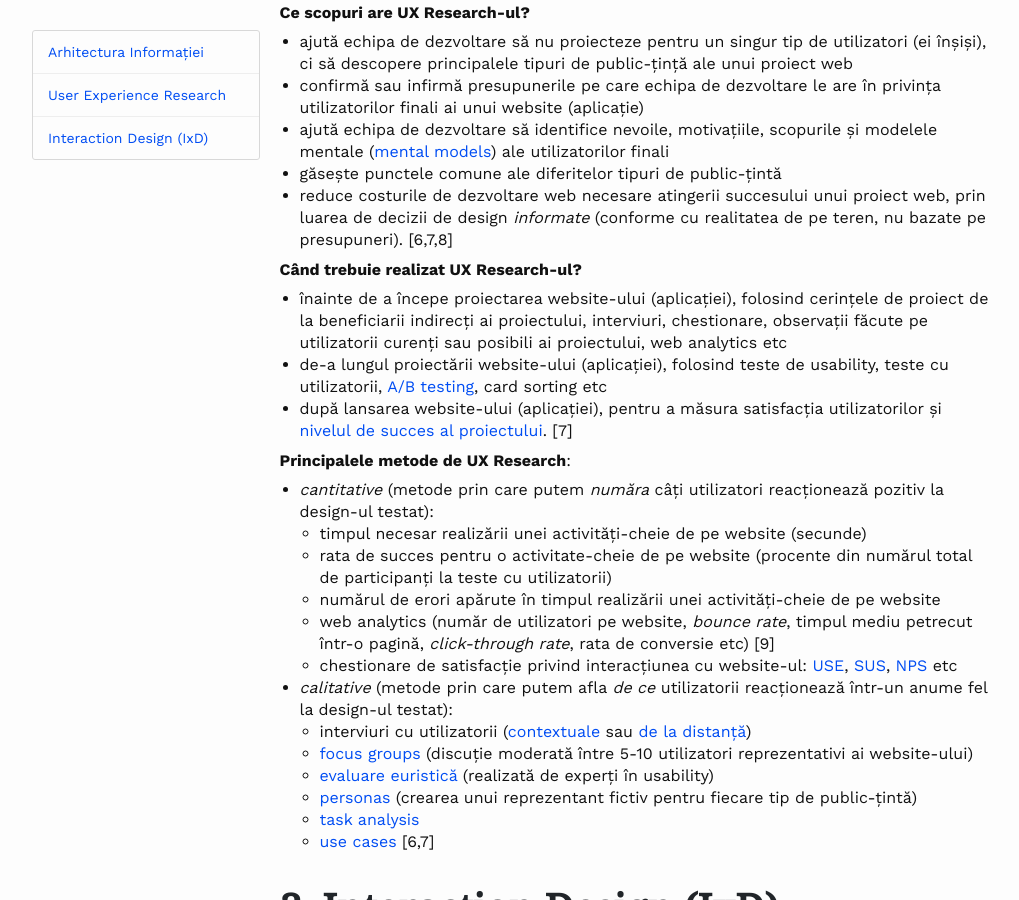
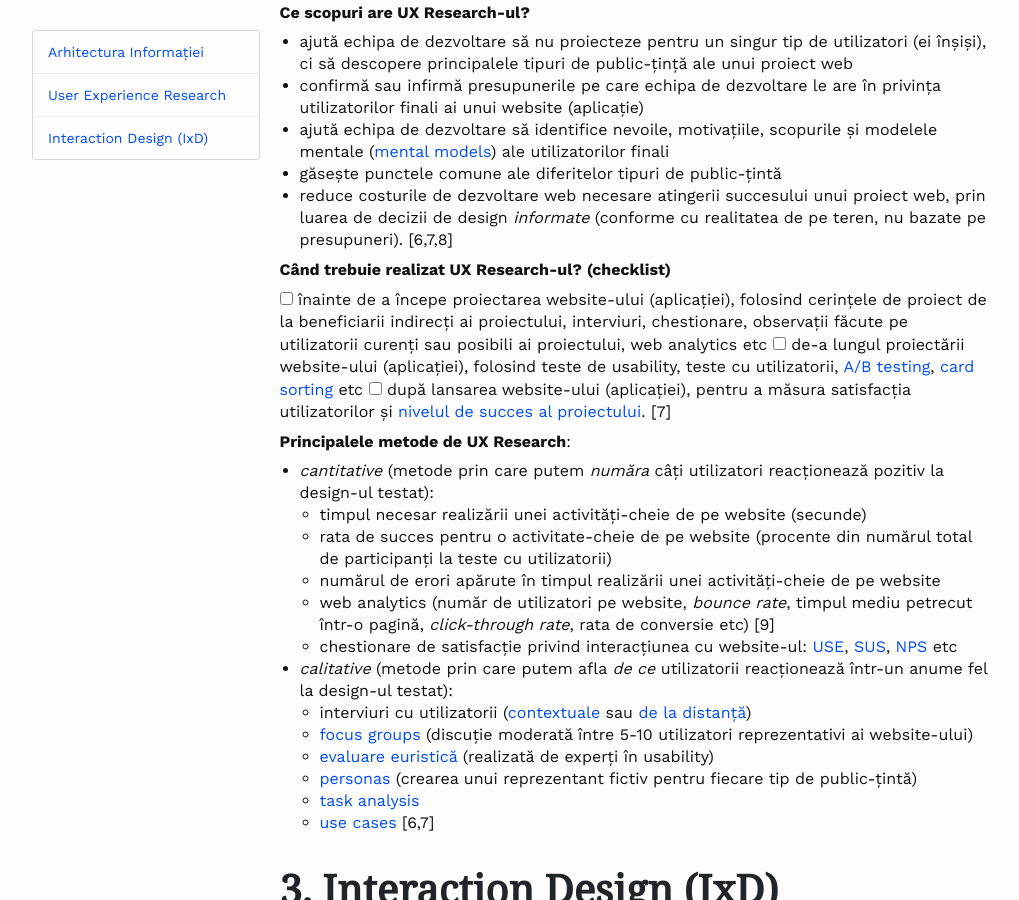
Before and after one commit to gov-ithub/govro-design, a Jekyll site: the page built from 2-ux.md, in a window 1280 px wide and 900 px high, scrolled down 5140 px. Shown: the whole window, without its empty margins (128-1147 px from the left). Built offline with Jekyll 4.4.1, drawn with Linux system fonts in a browser that asks for light colours; nearby versions of some CDN libraries.

Commit message:
_Când trebuie realizat UXR_ is now checklist

```diff
--- a/2-ux.md
+++ b/2-ux.md
@@ -191,11 +191,11 @@ Este acea ramură din _User Experience Design_ care studiază impactul pe care u
 * găsește punctele comune ale diferitelor tipuri de public-țintă
 * reduce costurile de dezvoltare web necesare atingerii succesului unui proiect web, prin luarea de decizii de design _informate_ (conforme cu realitatea de pe teren, nu bazate pe presupuneri). [6,7,8]
 
-**Când trebuie realizat UX Research-ul?**
+**Când trebuie realizat UX Research-ul? (checklist)**
 
-* înainte de a începe proiectarea website-ului (aplicației), folosind cerințele de proiect de la beneficiarii indirecți ai proiectului, interviuri, chestionare, observații făcute pe utilizatorii curenți sau posibili ai proiectului, web analytics etc
-* de-a lungul proiectării website-ului (aplicației), folosind teste de usability, teste cu utilizatorii, [A/B testing](https://en.wikipedia.org/wiki/A/B_testing), card sorting etc
-* după lansarea website-ului (aplicației), pentru a măsura satisfacția utilizatorilor și [nivelul de succes al proiectului](https://www.square2marketing.com/blog/6-metrics-every-successful-website-needs-to-track). [7]
+<input type="checkbox"> înainte de a începe proiectarea website-ului (aplicației), folosind cerințele de proiect de la beneficiarii indirecți ai proiectului, interviuri, chestionare, observații făcute pe utilizatorii curenți sau posibili ai proiectului, web analytics etc
+<input type="checkbox"> de-a lungul proiectării website-ului (aplicației), folosind teste de usability, teste cu utilizatorii, [A/B testing](https://en.wikipedia.org/wiki/A/B_testing), [card sorting](https://en.wikipedia.org/wiki/Card_sorting) etc
+<input type="checkbox"> după lansarea website-ului (aplicației), pentru a măsura satisfacția utilizatorilor și [nivelul de succes al proiectului](https://www.square2marketing.com/blog/6-metrics-every-successful-website-needs-to-track). [7]
 
 **Principalele metode de UX Research**:
 
```
